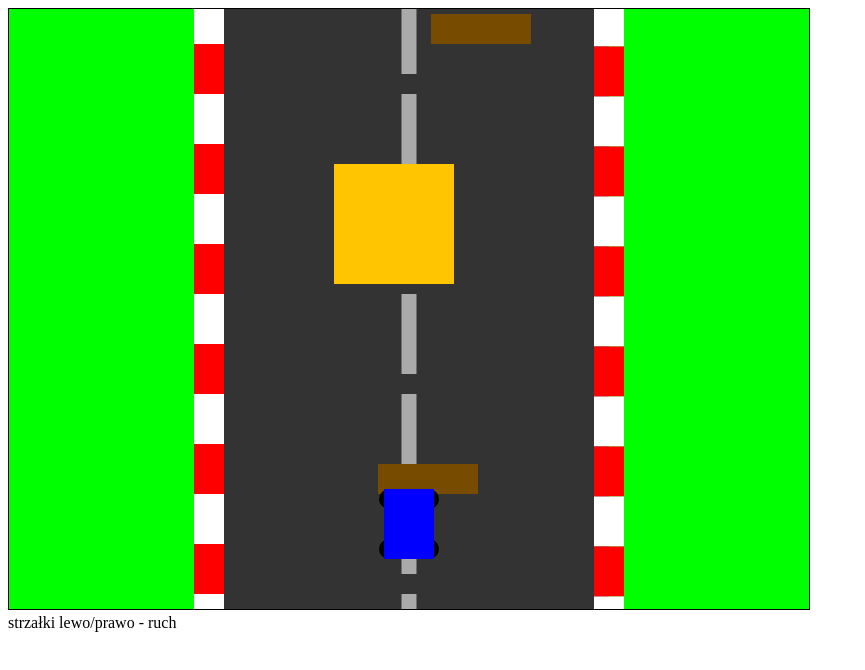
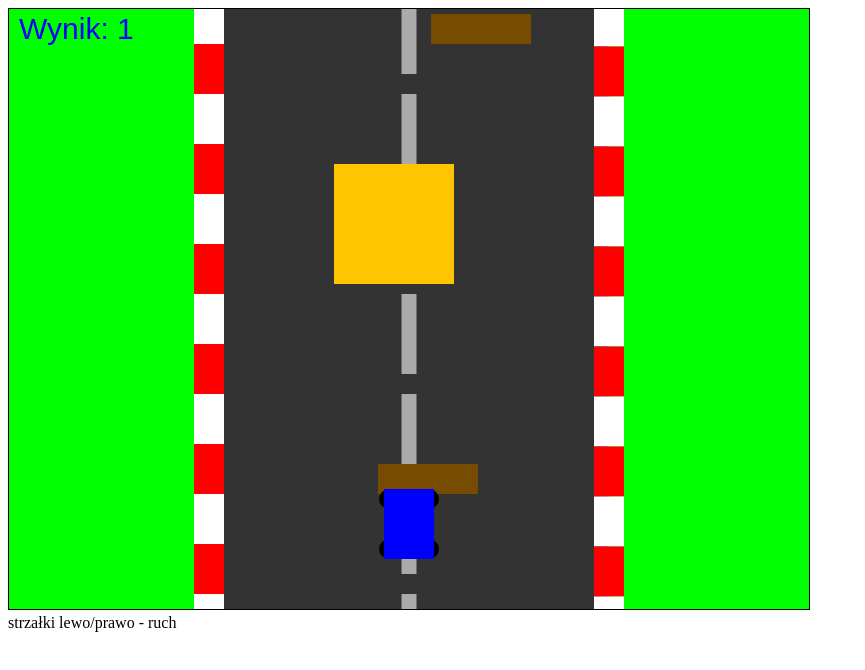
Before and after one commit to bopke/ProgramowanieUrzadzenMobilnych, a plain HTML site: page wyscig1/index.html in a window 1280 px wide. Shown: the whole page, without its empty margins (0-865 px from the left). Drawn offline with Linux system fonts and the light colour scheme.

Commit message:
Add score

```diff
--- a/wyscig1/index.html
+++ b/wyscig1/index.html
@@ -39,6 +39,9 @@
     const collectibleHeight = 120
     const collectibleSpawnInterval = 2000
     let collectibles = []
+    const scoreX = 10
+    const scoreY = 30
+    let score = 0
 
 
     const detectCollision = function () {
@@ -215,6 +218,10 @@
         ctx.closePath()
     }
 
+    const drawScore = function () {
+        ctx.font = "30px Arial"
+        ctx.fillText("Wynik: " + score, scoreX, scoreY)
+    }
 
     const draw = function (timestamp) {
         if (lastFrameTime && timestamp - lastFrameTime <= 1) {
@@ -232,7 +239,11 @@
         drawEnemies()
         drawPlayer()
 
-        detectCollectibleCollection()
+        if (detectCollectibleCollection()) {
+            score += 1
+        }
+
+        drawScore()
 
         if (detectCollision()) {
             alert("Twoje jest przegranko :(")
```
